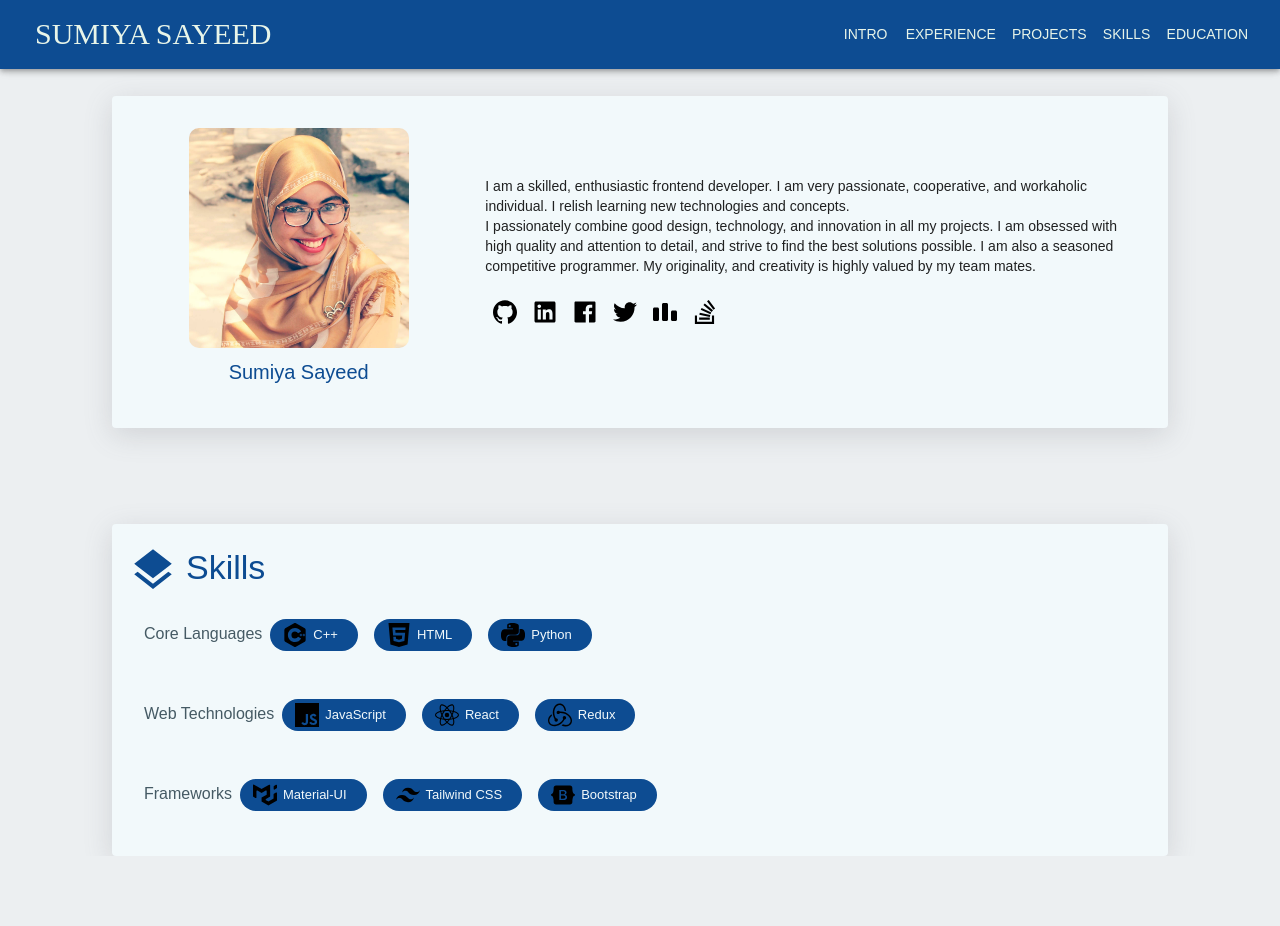
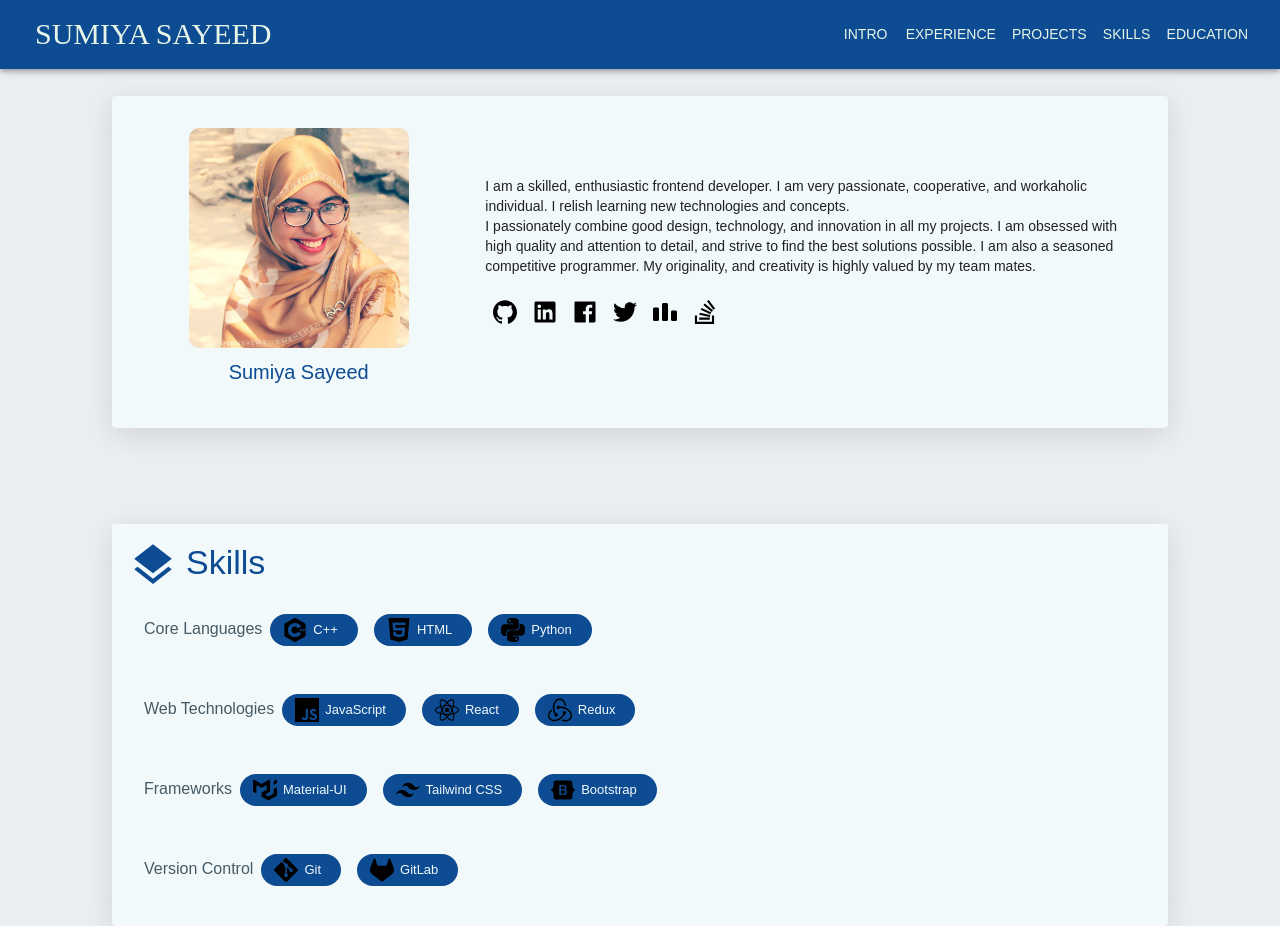
Before and after one commit to Sumiya-Sayeed/sumiya-portfolio, a React (Create React App) app: page / in a window 1280 px wide. Before the commit the page ends 856 px from the top, so only its background shows below. Built offline with nearby package versions, Linux system fonts and the light colour scheme.

Commit message:
add data

```diff
--- a/src/assets/Skills.js
+++ b/src/assets/Skills.js
@@ -67,5 +67,22 @@ export const skill = [
                 d: 'M11.77 11.24H9.956V8.202h2.152c1.17 0 1.834.522 1.834 1.466 0 1.008-.773 1.572-2.174 1.572zm.324 1.206H9.957v3.348h2.231c1.459 0 2.232-.585 2.232-1.685s-.795-1.663-2.326-1.663zM24 11.39v1.218c-1.128.108-1.817.944-2.226 2.268-.407 1.319-.463 2.937-.42 4.186.045 1.3-.968 2.5-2.337 2.5H4.985c-1.37 0-2.383-1.2-2.337-2.5.043-1.249-.013-2.867-.42-4.186-.41-1.324-1.1-2.16-2.228-2.268V11.39c1.128-.108 1.819-.944 2.227-2.268.408-1.319.464-2.937.42-4.186-.045-1.3.968-2.5 2.338-2.5h14.032c1.37 0 2.382 1.2 2.337 2.5-.043 1.249.013 2.867.42 4.186.409 1.324 1.098 2.16 2.226 2.268zm-7.927 2.817c0-1.354-.953-2.333-2.368-2.488v-.057c1.04-.169 1.856-1.135 1.856-2.213 0-1.537-1.213-2.538-3.062-2.538h-4.16v10.172h4.181c2.218 0 3.553-1.086 3.553-2.876z',
             }
         ]
+    },
+    {
+        label: 'Version Control',
+        data: [
+            {
+                label: 'Git',
+                xmlns: 'http://www.w3.org/2000/svg',
+                viewbox: '0 0 24 24',
+                d: 'M23.546 10.93L13.067.452c-.604-.603-1.582-.603-2.188 0L8.708 2.627l2.76 2.76c.645-.215 1.379-.07 1.889.441.516.515.658 1.258.438 1.9l2.658 2.66c.645-.223 1.387-.078 1.9.435.721.72.721 1.884 0 2.604-.719.719-1.881.719-2.6 0-.539-.541-.674-1.337-.404-1.996L12.86 8.955v6.525c.176.086.342.203.488.348.713.721.713 1.883 0 2.6-.719.721-1.889.721-2.609 0-.719-.719-.719-1.879 0-2.598.182-.18.387-.316.605-.406V8.835c-.217-.091-.424-.222-.6-.401-.545-.545-.676-1.342-.396-2.009L7.636 3.7.45 10.881c-.6.605-.6 1.584 0 2.189l10.48 10.477c.604.604 1.582.604 2.186 0l10.43-10.43c.605-.603.605-1.582 0-2.187'
+            },
+            {
+                label: 'GitLab',
+                xmlns: 'http://www.w3.org/2000/svg',
+                viewbox: '0 0 24 24',
+                d: 'm23.6004 9.5927-.0337-.0862L20.3.9814a.851.851 0 0 0-.3362-.405.8748.8748 0 0 0-.9997.0539.8748.8748 0 0 0-.29.4399l-2.2055 6.748H7.5375l-2.2057-6.748a.8573.8573 0 0 0-.29-.4412.8748.8748 0 0 0-.9997-.0537.8585.8585 0 0 0-.3362.4049L.4332 9.5015l-.0325.0862a6.0657 6.0657 0 0 0 2.0119 7.0105l.0113.0087.03.0213 4.976 3.7264 2.462 1.8633 1.4995 1.1321a1.0085 1.0085 0 0 0 1.2197 0l1.4995-1.1321 2.4619-1.8633 5.006-3.7489.0125-.01a6.0682 6.0682 0 0 0 2.0094-7.003z',
+            }
+        ]
     }
 ];
```
